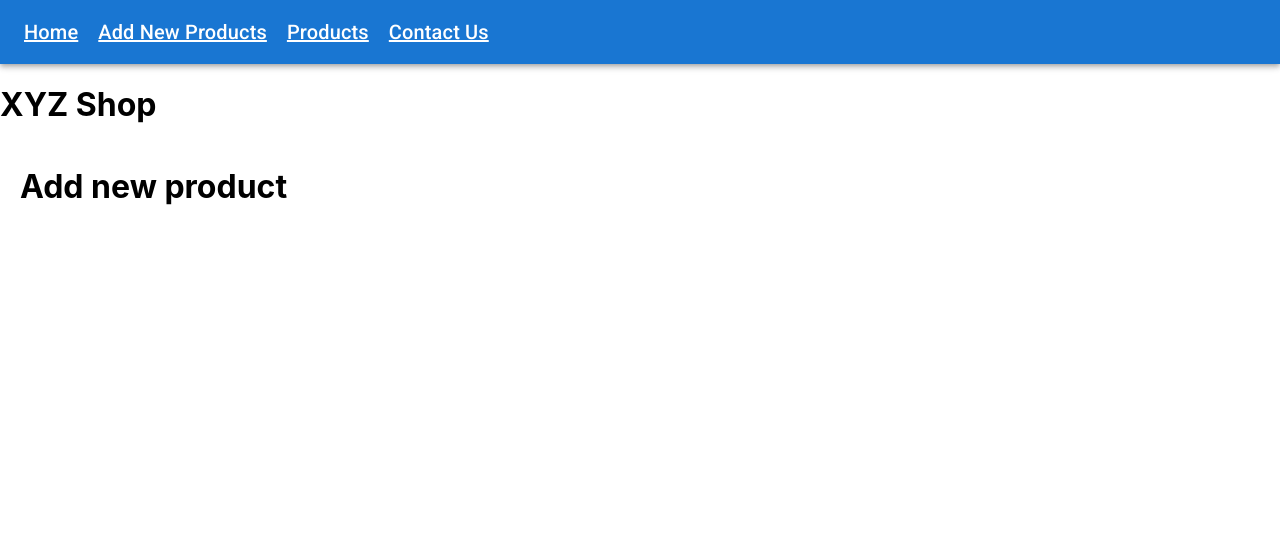
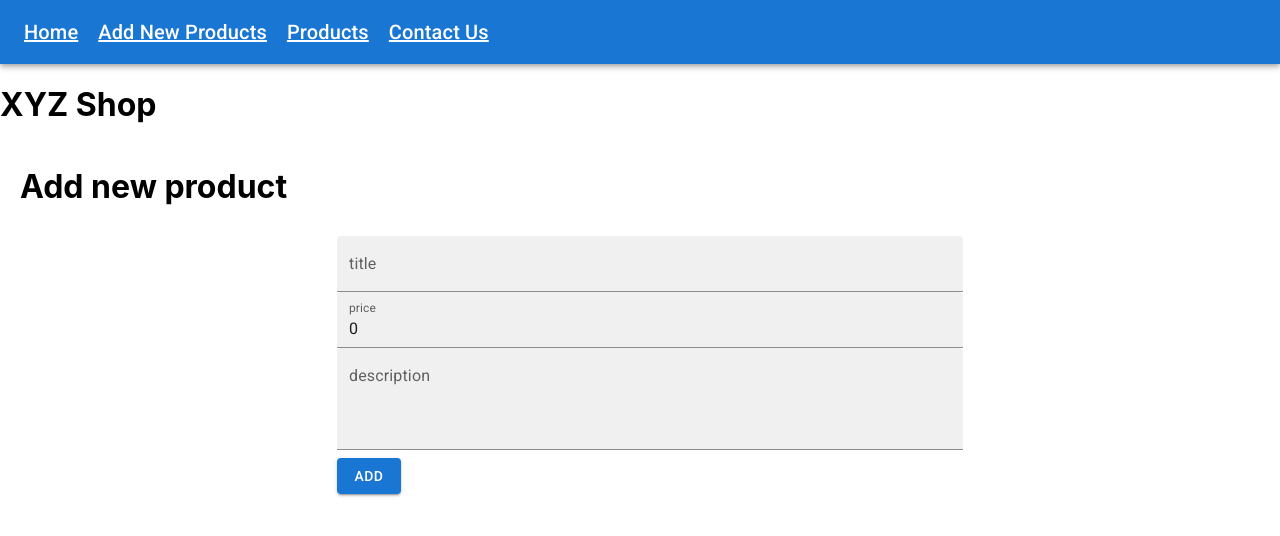
Before and after one commit to AsadMalik26/react-api, a React (Create React App) app: page /products/new in a window 1280 px wide. Shown: the top 536 px of the page. Built offline with nearby package versions, Linux system fonts and the light colour scheme.

Commit message:
Post Method Done
- the code is informal and bulky at the moment
- make code in formal  standard format

```diff
--- a/src/components/products/NewProduct.jsx
+++ b/src/components/products/NewProduct.jsx
@@ -1,12 +1,75 @@
-import { Grid } from "@mui/material";
-import React from "react";
+import { Button, Grid, TextField } from "@mui/material";
+import axios from "axios";
+import React, { useState } from "react";
+
 const NewProduct = (props) => {
-  console.log("New Product", props.history);
+  const [title, setTitle] = useState("");
+  const [price, setPrice] = useState(0);
+  const [description, setDescription] = useState("");
+
   return (
-    <Grid container spacing={3}>
+    <Grid container spacing={1}>
       <Grid item xs={12}>
         <h1>Add new product</h1>
       </Grid>
+
+      <Grid item xs={3}></Grid>
+      <Grid item xs={6}>
+        <TextField
+          value={title}
+          label="title"
+          variant="filled"
+          fullWidth
+          onChange={(e) => {
+            setTitle(e.target.value);
+          }}
+        />
+        <TextField
+          value={price}
+          label="price"
+          variant="filled"
+          fullWidth
+          onChange={(e) => {
+            setPrice(e.target.value);
+          }}
+          type="number"
+        />
+        <TextField
+          value={description}
+          label="description"
+          variant="filled"
+          fullWidth
+          onChange={(e) => {
+            setDescription(e.target.value);
+          }}
+          multiline
+          rows={3}
+        />
+      </Grid>
+      <Grid item xs={3}></Grid>
+      {/* <Grid container> */}
+      <Grid item xs={3}></Grid>
+      <Grid item xs={6}>
+        <Button
+          variant="contained"
+          color="primary"
+          onClick={(e) => {
+            console.log("Add Clicked");
+            axios
+              .post("https://asad-crud-api.herokuapp.com/api/expense", {
+                title,
+                price,
+                description,
+              })
+              .then((res) => console.log("Posted", res.data))
+              .catch((res) => console.log("Error", res.error));
+          }}
+        >
+          Add
+        </Button>
+      </Grid>
+      <Grid item xs={3}></Grid>
+      {/* </Grid> */}
     </Grid>
   );
 };
```
